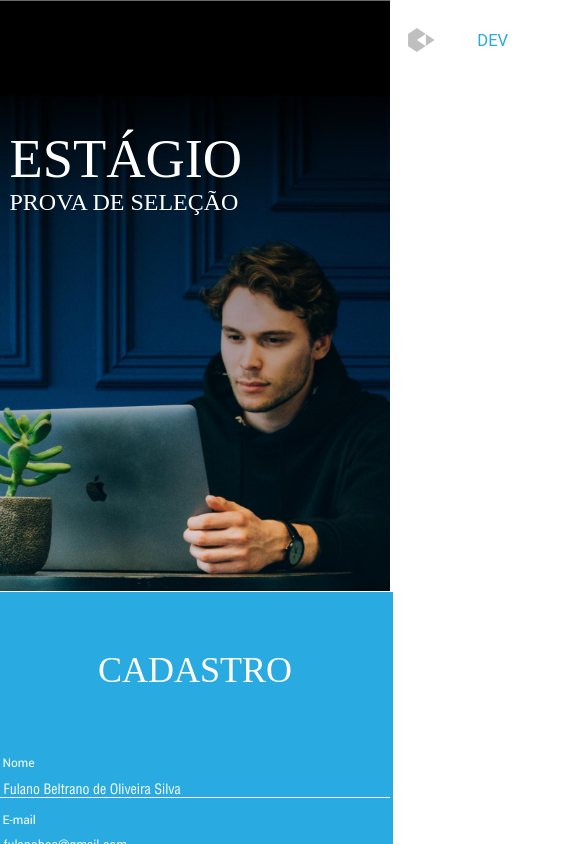
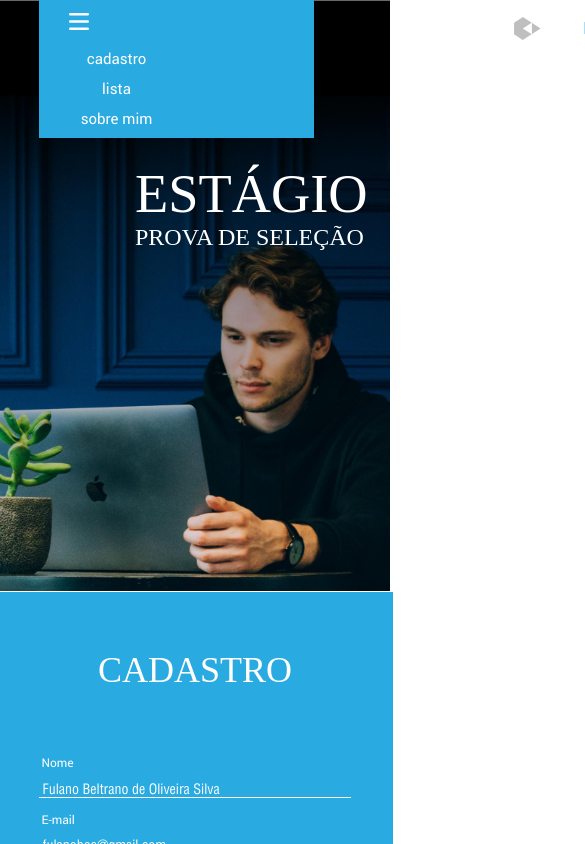
Before and after one commit to Lukelupus/fullstack-jr-layout, a React (Create React App) app in the folder frontend/: page / in a window 390 px wide. Shown: the top 844 px of the page, 585 px wide, since content can reach past the window. Built offline with nearby package versions, Linux system fonts and the light colour scheme.

Commit message:
tablet fully responsive

```diff
--- a/frontend/public/styles.css
+++ b/frontend/public/styles.css
@@ -23,6 +23,7 @@ a {
 }
 
 
+
 .navbar {
     z-index: 1;
     display: flex;
@@ -43,8 +44,8 @@ a {
     width: 50%;
     justify-content: center;
     align-items: center;
-    margin-right: 3em;
-    gap: 1em;
+    gap: 3px;
+    margin-right: 15em;
 
 
 }
@@ -57,6 +58,11 @@ a {
 
 }
 
+.a-header {
+    width: 80px;
+    text-align: center;
+}
+
 
 .logo-container {
    display: flex;
@@ -64,6 +70,7 @@ a {
    width: 10em;
    justify-content: center;
    align-items: center;
+   margin-right: 10em;
 }
 
 .hamburguer {
@@ -275,7 +282,7 @@ tr:last-child {
     font-family: 'Helvetica 25';
     font-weight: bold;
     font-size: 3em;
-    padding-top: 1em;
+    padding: 1em 0;
     color: var(--text-primary);
 }
 
@@ -297,7 +304,7 @@ tr:last-child {
     width: 35px;
     height: 35px;
     left: 87.5%;
-    bottom: -102%;
+    bottom: -108%;
 
 }
 
@@ -331,33 +338,50 @@ tr:last-child {
 @media only screen and (max-width: 1224px) {
 
     .header {
-        left:0;
-        align-items: center;
-        justify-content: center;
+      left: 10%;
     }
     .nav-container {
-        width: 130%;
+        width: 100%;
+        z-index: 1;
+
+        }
+
+    .nav-container.active {
+        background: linear-gradient(90deg, var(--bg-secondary) 50%, rgba(0, 0, 255, 0) 50%);
+
     }
     .navbar {
         flex-direction: row-reverse;
         font-size: 10px;
-        gap: 28em;
+        justify-content: space-between;
+        gap: 15em;
+        position: inherit;
+        height: 60%;
+
     }
 
     .logo {
-        margin: 0 0 2em;
+        margin-bottom: 2em;
 
     }
     .logo-container {
-        margin-left: 7.5em;
+        margin: 0 0 9em 5em;
     }
 
     .nav-menu {
         display: flex;
         flex-direction: column-reverse;
         gap: 1em;
-        margin-top: 2em;
+        padding: 1em 15em 1em 1em;
+        font-size: 15px;
+        margin-bottom: 2em;
 
+
+
+    }
+
+    .nav-menu.active {
+        background: var(--bg-secondary);
     }
 
     .navbar-nav {
@@ -365,6 +389,9 @@ tr:last-child {
         justify-content: left;
         align-items: left;
         text-align: left;
+        padding-left: .5em;
+        gap: 2em;
+        margin: 0 0 1em 1em;
     }
 
     .nav-item {
@@ -374,7 +401,6 @@ tr:last-child {
     .nav-item.active {
      width: 100%;
      display: block;
-     padding: 1em 0;
      visibility: visible;
     }
 
@@ -392,18 +418,32 @@ tr:last-child {
         cursor: pointer;
         width: 20px;
         height: 20px;
+        margin-left: 1em;
+    }
+
+    .hamburguer.active {
+        background-color: var(--bg-secondary);
+        color: white;
+    }
+
+    .hamburguer-img.active {
+        display: none;
     }
     .hamburguer-aberto-img {
         display: none;
     }
 
+    .hamburguer-aberto-img.active {
+       display: block;
+    }
+
     .index-img {
        background-clip: content-box;
-        object-fit:scale-down;
+
     }
 
     .header-container {
-        margin: 2em 0 0 6em;
+        margin: 0 0 0 6em;
     }
 
     .header-text {
@@ -415,8 +455,24 @@ tr:last-child {
         font-size: 1.5em;
     }
 
+
+
     table {
         max-width: 35em;
+    }
+
+
+    .input-data {
+        width: 80%;
+        margin-left: 10%;
+    }
+    .table-data {
+        font-size: 12px;
+   }
+    .info-text {
+
+        font-size: 10px;
+        font-weight: lighter;
     }
 
 }
--- a/frontend/src/components/Header.js
+++ b/frontend/src/components/Header.js
@@ -1,11 +1,15 @@
-import React from "react"
+import React, { useState } from "react"
 import hamburguer from "../icones/hamburguer.svg"
 import hamburguerAberto from "../icones/hamburguer-aberto0.svg"
 import { useMediaQuery } from "react-responsive"
 
 const Desktop = ({ children }) => {
-    const isDesktop = useMediaQuery({ minWidth: 767 })
+    const isDesktop = useMediaQuery({ minWidth: 992 })
     return isDesktop ? children : null
+  }
+  const Tablet = ({ children }) => {
+    const isTablet = useMediaQuery({ minWidth: 768, maxWidth: 991 })
+    return isTablet ? children : null
   }
   const Mobile = ({ children }) => {
     const isMobile = useMediaQuery({ maxWidth: 767 })
@@ -13,7 +17,21 @@ const Desktop = ({ children }) => {
   }
 
 function Header() {
+
+    const [active, setActive] = useState(false)
+
+    function onClick(e) {
+
+        if(active === false) {
+            setActive(true)
+        }
+        if (active === true) {
+            setActive(false)
+        }
+
+    }
     return(<>
+
     <section id="top" className="header-section">
     <div className="header">
         <div className="nav-container">
@@ -21,23 +39,33 @@ function Header() {
                 <div className="logo-container">
                     <img className="logo" src="logo-in8-dev.svg" alt="logo"></img>
                 </div>
-                <div className="nav-menu">
+                <div className={active ? "nav-menu" : "nav-menu active" }>
                     <ul className="navbar-nav">
-                        <li className="nav-item">
+                        <li className={active ? "nav-item" : "nav-item active" }>
                             <a className="a-header" href="#cadastro">cadastro</a>
                         </li>
                         <hr className="header-hr"></hr>
-                        <li className="nav-item">
+                        <li className={active ? "nav-item" : "nav-item active" }>
                         <a className="a-header" href="#lista">lista</a>
                         </li>
                         <hr className="header-hr"></hr>
-                        <li className="nav-item">
+                        <li className={active ? "nav-item" : "nav-item active" }>
                         <a className="a-header" href="#sobre">sobre mim</a>
                         </li>
                     </ul>
-                    <div className="hamburguer">
+                    <div onClick={onClick} className="hamburguer">
+                    {active ? (<>
                         <img className="hamburguer-img" alt="hamburguer" src={hamburguer}></img>
                         <img className="hamburguer-aberto-img" alt="hamburguer" src={hamburguerAberto}></img>
+                        </>)
+                        :
+                        (<>
+                        <img className="hamburguer-img active" alt="hamburguer" src={hamburguer}></img>
+                        <img className="hamburguer-aberto-img active" alt="hamburguer" src={hamburguerAberto}></img>
+                        </>)
+                      }
+
+
                     </div>
                 </div>
 
@@ -52,6 +80,9 @@ function Header() {
         <Desktop>
             <img className="index-img" src="imagens/index-image.jpg" alt="estagio prova de seleção desktop"></img>
         </Desktop>
+        <Tablet>
+            <img className="index-img" src="imagens/index-image-tablet.jpg" alt="estagio prova de seleção desktop"></img>
+        </Tablet>
         <Mobile>
         <img className="index-img" src="imagens/index-image-mobile.jpg" alt="estagio prova de seleção mobile"></img>
         </Mobile>
```
Also changed, not shown: frontend/public/imagens/index-image-tablet.jpg (added).
